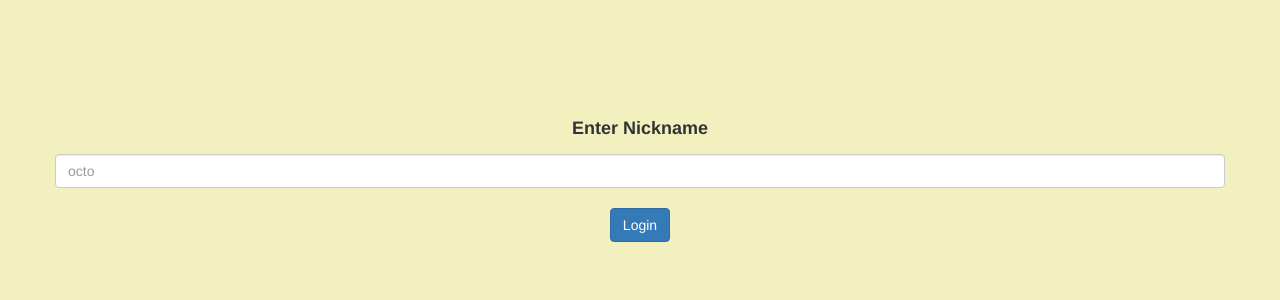
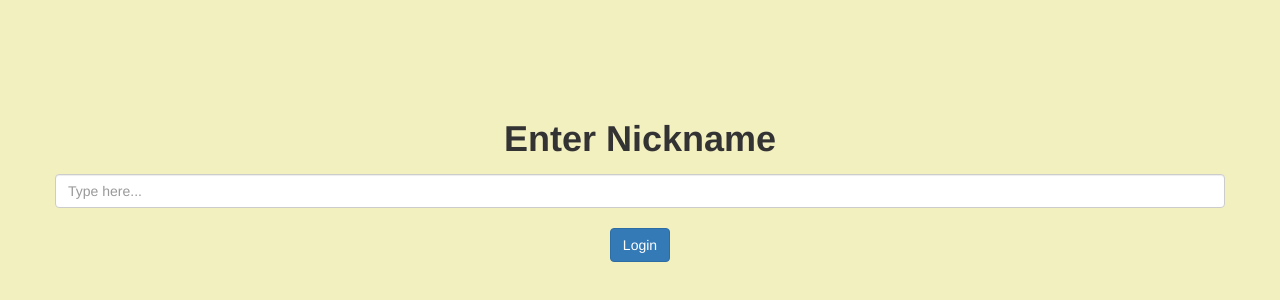
Before and after one commit to AntoMburu/Socket.io-basic-chat-application-Smile-Chat-, a website: page index.html in a window 1280 px wide. Shown: the part 216-516 px from the top of the page. Drawn offline with nearby package versions, Linux system fonts and the light colour scheme; no server answers.

Commit message:
Update index.html

```diff
--- a/index.html
+++ b/index.html
@@ -68,8 +68,8 @@
                 <div class="uf">
                     <form id="userForm">
                         <div class="form-group">
-                            <h4> <label>Enter Nickname</label></h4>
-                            <input class="form-control" id="username" placeholder="octo" maxlength="12" autocomplete="off" required />
+                            <h1> <label>Enter Nickname</label></h1>
+                            <input class="form-control" id="username" placeholder="Type here..." maxlength="12" autocomplete="off" required />
                             <br />
                             <input type="submit" class="btn btn-primary" value="Login" />
                         </div>
```
